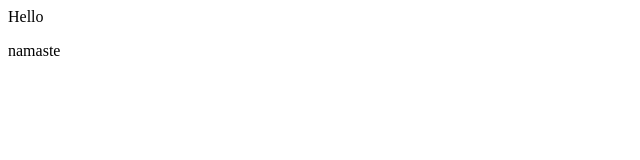
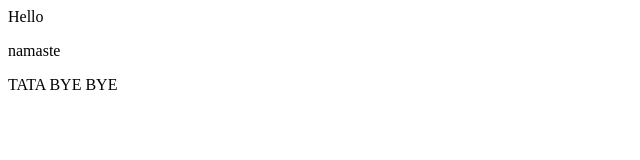
Before and after one commit to AmanSriv97/learngit, a plain HTML site: page index.html in a window 1280 px wide. Shown: the whole page, without its empty margins (0-640 px from the left). Drawn offline with Linux system fonts and the light colour scheme.

Commit message:
New Index

```diff
--- a/index.html
+++ b/index.html
@@ -1,2 +1,3 @@
 <p>Hello</p>
 <p>namaste</p>
+<p>TATA BYE BYE</p>
```
